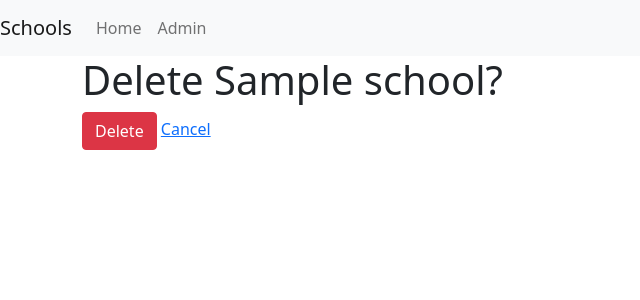
After one commit to BuddyLich/Django_Udemy_Course, a Django app: page /basic_app/delete/1/ in a window 1280 px wide. The commit adds this page. Shown: the top 300 px of the page, without its empty margins (0-640 px from the left). Run offline with Django 3.2, Linux system fonts and the light colour scheme; tables that the repository leaves empty hold one stand-in row (values such as "Sample post").

Commit message:
chapter 163 CRUD

```diff
--- a/advanced_section/advcbv/basic_app/models.py
+++ b/advanced_section/advcbv/basic_app/models.py
@@ -1,14 +1,18 @@
 from django.db import models
+from django.urls import reverse
 
 
 # Create your models here.
 class School(models.Model):
     name = models.CharField(max_length=128)
-    principle = models.CharField(max_length=128)
-    localtion = models.CharField(max_length=128)
+    principal = models.CharField(max_length=128)
+    location = models.CharField(max_length=128)
 
     def __str__(self):
         return self.name
+
+    def get_absolute_url(self):
+        return reverse('basic_app:detail', kwargs={'pk': self.pk})
 
 
 class Student(models.Model):
--- /dev/null
+++ b/advanced_section/advcbv/basic_app/templates/basic_app/school_confirm_delete.html
@@ -0,0 +1,11 @@
+{% extends 'basic_app/basic_app_base.html' %}
+{% block body_block %}
+
+<h1>Delete {{ school.name }}?</h1>
+<form method="POST">
+    {% csrf_token %}
+    <input type="submit" class="btn btn-danger" value="Delete">
+    <a href="{% url 'basic_app:detail' pk=school.pk %}">Cancel</a>
+</form>
+
+{% endblock %}
--- a/advanced_section/advcbv/basic_app/templates/basic_app/school_detail.html
+++ b/advanced_section/advcbv/basic_app/templates/basic_app/school_detail.html
@@ -13,5 +13,7 @@
         <p>{{ student.name }} - {{ student.age }}</p>
     {% endfor %}
 </div>
-
+<div class="container">
+    <p><a class="btn btn-secondary" href="{% url 'basic_app:update' pk=school_detail.pk %}">Update</a></p>
+</div>
 {% endblock %}
--- a/advanced_section/advcbv/basic_app/templates/basic_app/school_list.html
+++ b/advanced_section/advcbv/basic_app/templates/basic_app/school_list.html
@@ -1,7 +1,7 @@
 {% extends "basic_app/basic_app_base.html" %}
 {% block body_block %}
 
-<h1>Welcome to aalist of all the schools!</h1>
+<h1>List of all the schools</h1>
     <ol>
         {% for school in schools %}
         <h2><li><a href="{{ school.id }}">{{ school.name }}</a></li></h2>
--- a/advanced_section/advcbv/basic_app/urls.py
+++ b/advanced_section/advcbv/basic_app/urls.py
@@ -7,5 +7,8 @@ app_name = 'basic_app'
 
 urlpatterns = [
     url(r'^$', views.SchoolListView.as_view(), name='list'),
-    url(r'^(?P<pk>[-\w]+)/$', views.SchoolDetailView.as_view(), name='detail')
+    url(r'^(?P<pk>\d+)/$', views.SchoolDetailView.as_view(), name='detail'),
+    url(r'^create/$', views.SchoolCreateView.as_view(), name='create'),
+    url(r'^update/(?P<pk>\d+)/$', views.SchoolUpdateView.as_view(), name='update'),
+    url(r'^delete/(?P<pk>\d+)/$', views.SchoolDeleteView.as_view(), name='delete'),
 ]
--- a/advanced_section/advcbv/basic_app/views.py
+++ b/advanced_section/advcbv/basic_app/views.py
@@ -1,5 +1,6 @@
 from . import models
-from django.views.generic import View, TemplateView, ListView, DetailView
+from django.views.generic import View, TemplateView, ListView, DetailView, CreateView, UpdateView, DeleteView
+from django.urls import reverse_lazy
 from django.http import HttpResponse
 
 
@@ -17,3 +18,18 @@ class SchoolDetailView(DetailView):
     context_object_name = 'school_detail'
     model = models.School
     template_name = 'basic_app/school_detail.html'
+
+
+class SchoolCreateView(CreateView):
+    fields = ("name", "principal", "location")
+    model = models.School
+
+
+class SchoolUpdateView(UpdateView):
+    fields = ("name", "principal")
+    model = models.School
+
+
+class SchoolDeleteView(DeleteView):
+    model = models.School
+    success_url = reverse_lazy("basic_app:list")
```
Also changed, not shown: advanced_section/advcbv/basic_app/templates/basic_app/school_form.html (added, +19 -0 lines), advanced_section/advcbv/basic_app/migrations/0002_auto_20210116_1118.py (added).
